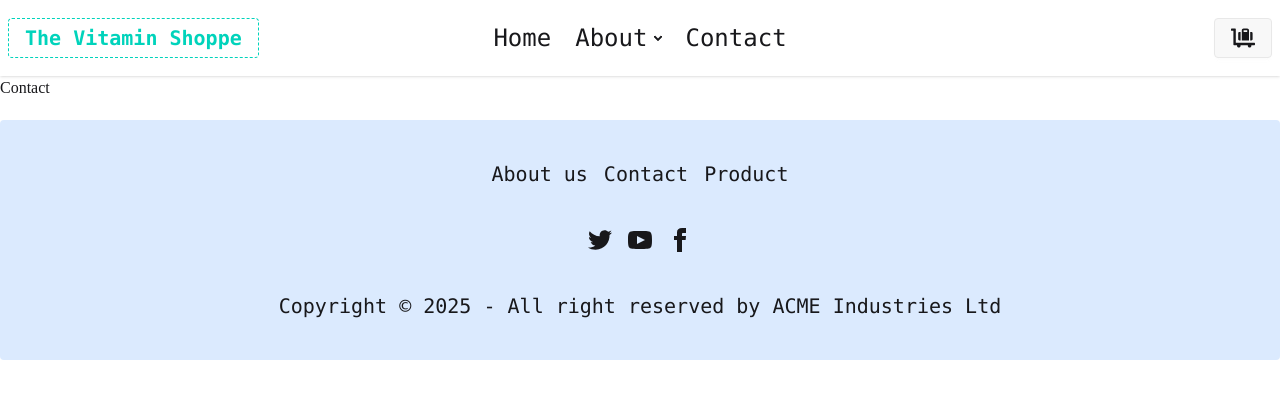
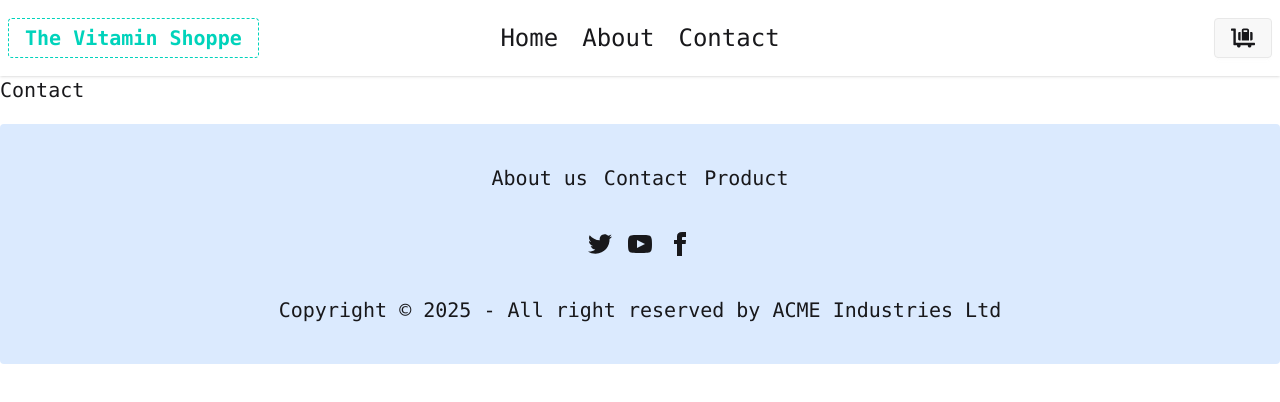
Before and after one commit to rayxonaS/2darsreact, a React (Vite) app: page /Contact in a window 1280 px wide. Shown: the top 402 px of the page. Built offline with nearby package versions, Linux system fonts and the light colour scheme; a web font is replaced by a local one.

Commit message:
refactor: update Navbar links to use React Router and enhance Contact and Home page styling for improved consistency

```diff
--- a/src/components/Navbar.jsx
+++ b/src/components/Navbar.jsx
@@ -52,15 +52,19 @@ function Navbar() {
       <div className="navbar-center hidden lg:flex">
         <ul className="menu menu-horizontal px-1">
           <li>
-            <a className="text-2xl font-mono">Home</a>
+            <Link to="./" className="text-2xl font-mono focus:outline-2">
+              Home
+            </Link>
           </li>
           <li>
-            <details>
-              <summary className="text-2xl font-mono">About</summary>
-            </details>
+            <Link to="./About" className="text-2xl font-mono focus:outline-2">
+              About
+            </Link>
           </li>
           <li>
-            <a className="text-2xl font-mono">Contact</a>
+            <Link to="./Contact" className="text-2xl font-mono focus:outline-2">
+              Contact
+            </Link>
           </li>
         </ul>
       </div>
--- a/src/pages/Contact.jsx
+++ b/src/pages/Contact.jsx
@@ -1,7 +1,7 @@
 function Contact() {
   return (
     <div>
-      <h1>Contact</h1>
+      <h1 className="text-xl font-mono">Contact</h1>
     </div>
   );
 }
--- a/src/pages/Home.jsx
+++ b/src/pages/Home.jsx
@@ -38,10 +38,10 @@ function Home() {
                     className="card-body gap-4"
                     to={`/product/${product.id}`}
                   >
-                    <h2 className="card-title font-mono text-xl font-bold">
+                    <h2 className="card-title font-mono text-3xl font-bold text-center justify-center line-clamp-1">
                       {product.title}
                     </h2>
-                    <p className="font-mono">{product.description}</p>
+
                     <div className="card-actions justify-end">
                       <button className="btn btn-ghost font-mono text-xl">
                         Buy Now
```
